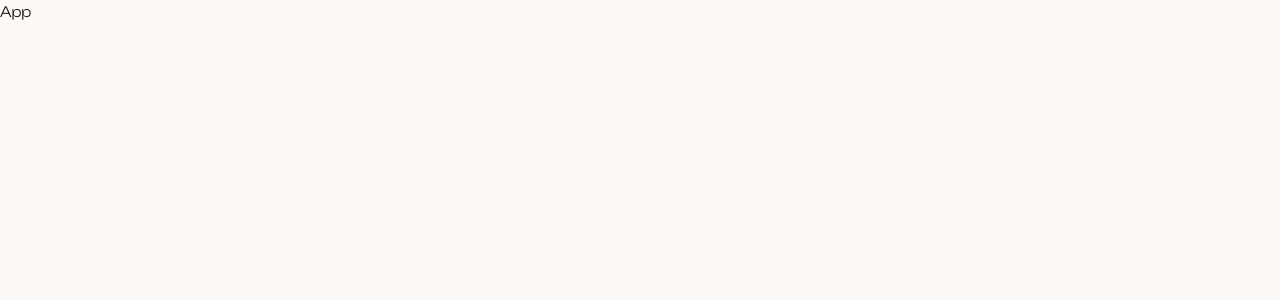
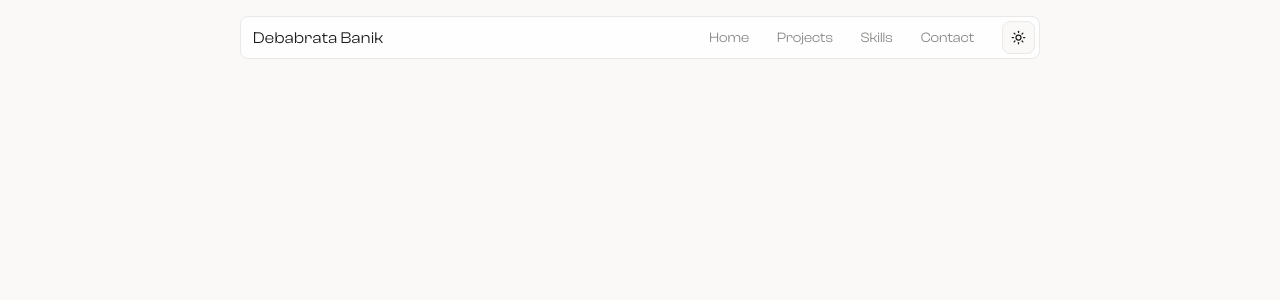
Before and after one commit to DebabrataBanik/Portfolio, a React (Vite) app: page / in a window 1280 px wide. Shown: the top 300 px of the page. Built offline with nearby package versions, Linux system fonts and the light colour scheme.

Commit message:
style: add site header UI

```diff
--- a/package.json
+++ b/package.json
@@ -11,6 +11,7 @@
   },
   "dependencies": {
     "@tailwindcss/vite": "^4.3.3",
+    "lucide-react": "^1.48.0",
     "react": "^19.2.8",
     "react-dom": "^19.2.8",
     "tailwindcss": "^4.3.3"
--- a/src/App.tsx
+++ b/src/App.tsx
@@ -1,5 +1,13 @@
+import Header from "./components/Header";
+
 const App = () => {
-  return <div>App</div>;
+  return (
+    <div className="pt-4 flex justify-center">
+      <div className="w-200">
+        <Header />
+      </div>
+    </div>
+  );
 };
 
 export default App;
--- /dev/null
+++ b/src/components/Header.tsx
@@ -0,0 +1,26 @@
+import { SunIcon } from "lucide-react";
+
+const Header = () => {
+  return (
+    <div className="p-1 w-full border border-border rounded-lg bg-surface">
+      <div className="flex w-full items-center justify-between">
+        <div className="pl-2 tracking-wide">Debabrata Banik</div>
+        <div className="flex items-center gap-7">
+          <nav>
+            <ul className="flex items-center gap-7 text-sm  text-text-muted">
+              <li>Home</li>
+              <li>Projects</li>
+              <li>Skills</li>
+              <li>Contact</li>
+            </ul>
+          </nav>
+          <button className="p-2 border border-border rounded-lg bg-background cursor-pointer">
+            <SunIcon size={15} />
+          </button>
+        </div>
+      </div>
+    </div>
+  );
+};
+
+export default Header;
```
Also changed, not shown: 1 other file (tests, documents, lock files or other folders).
